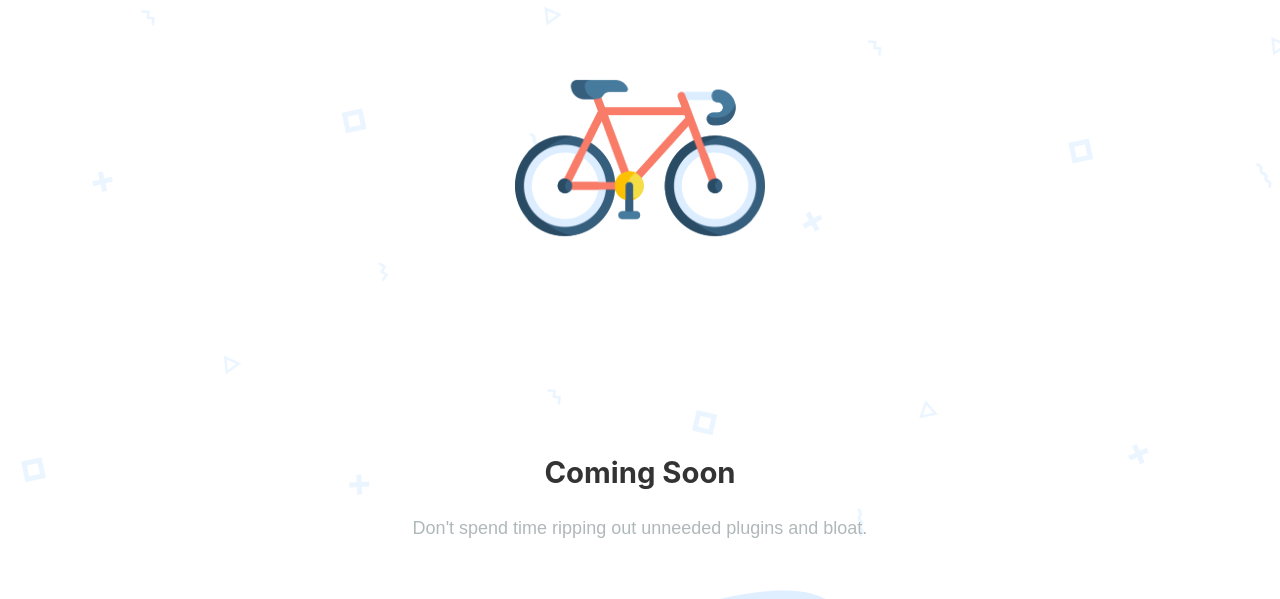
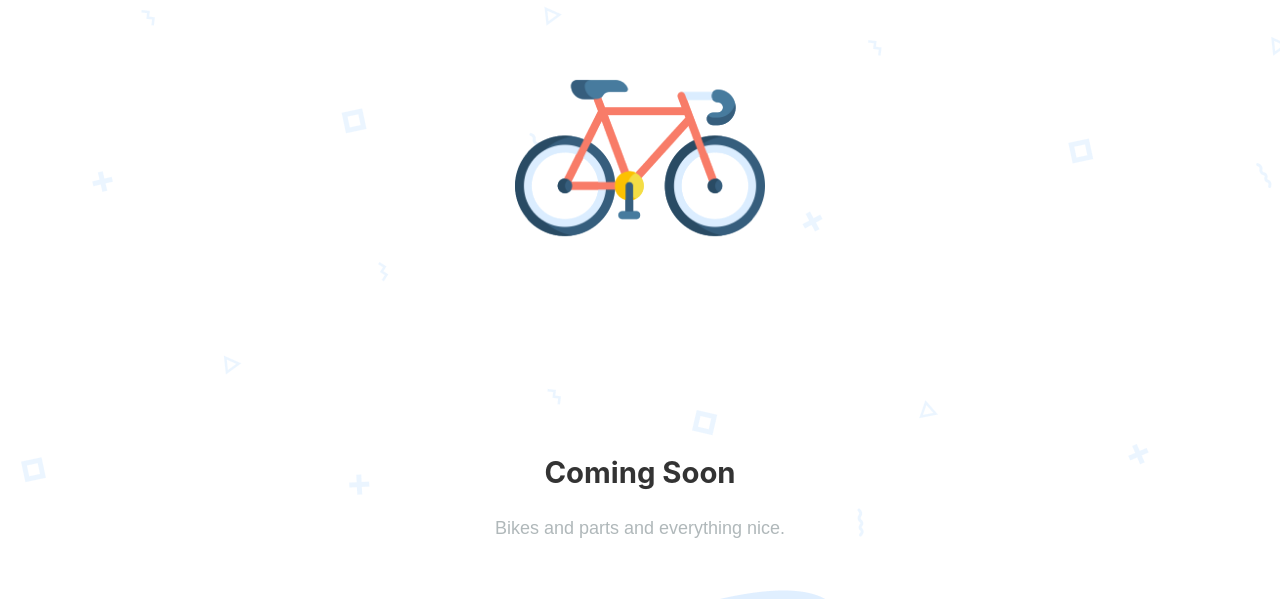
Before and after one commit to stackbit-projects/velotista-d23e2, a Gatsby site: page / in a window 1280 px wide. Shown: the part 140-739 px from the top of the page. Built offline with nearby package versions, Linux system fonts and the light colour scheme; Gatsby itself is replaced by a stand-in of ours.

Commit message:
content.js: changed

```diff
--- a/src/components/content.js
+++ b/src/components/content.js
@@ -8,7 +8,7 @@
   <div style={{ padding: "4rem 1rem", textAlign: "center" }}>
     <SectionHeader
       title="Coming Soon"
-      description="Don't spend time ripping out unneeded plugins and bloat."
+      description="Bikes and parts and everything nice."
     />
     <content
       style={{
```
